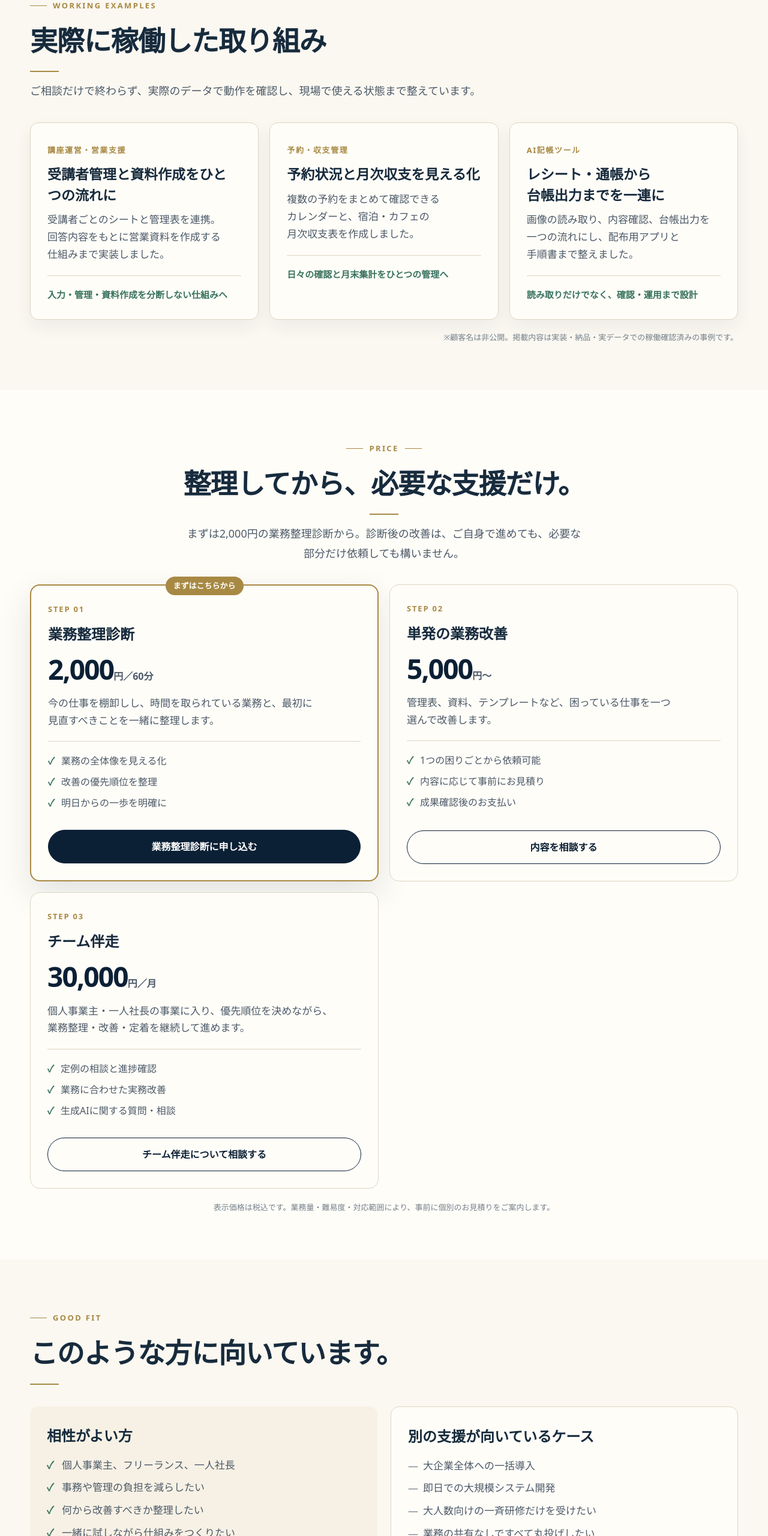
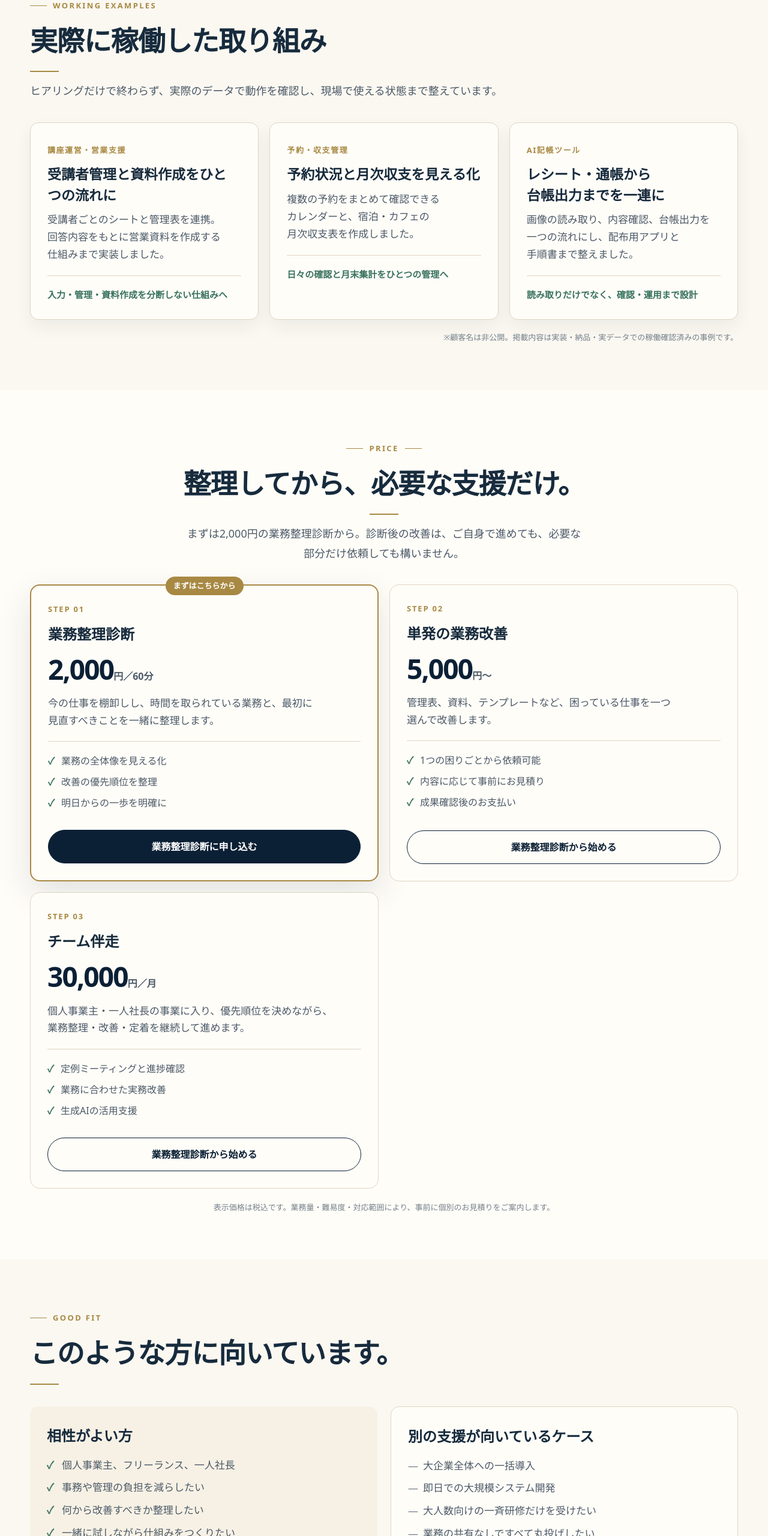
Before and after one commit to suehiro111440-code/aibanso-team-operations, a plain HTML site: page index.html in a window 1280 px wide. Shown: the part 2640-5200 px from the top of the page at 60% size. Drawn offline with Linux system fonts and the light colour scheme.

Commit message:
Route all leads through paid business diagnosis

```diff
--- a/index.html
+++ b/index.html
@@ -613,7 +613,7 @@
         <div class="section-head reveal">
           <p class="eyebrow">Working Examples</p>
           <h2>実際に稼働した取り組み</h2>
-          <p class="section-lead">ご相談だけで終わらず、実際のデータで動作を確認し、現場で使える状態まで整えています。</p>
+          <p class="section-lead">ヒアリングだけで終わらず、実際のデータで動作を確認し、現場で使える状態まで整えています。</p>
         </div>
         <div class="case-grid">
           <article class="case-card reveal"><span class="case-type">講座運営・営業支援</span><h3>受講者管理と資料作成をひとつの流れに</h3><p>受講者ごとのシートと管理表を連携。回答内容をもとに営業資料を作成する仕組みまで実装しました。</p><div class="case-result">入力・管理・資料作成を分断しない仕組みへ</div></article>
@@ -644,14 +644,14 @@
             <div class="price"><strong>5,000</strong><small>円〜</small></div>
             <p class="plan-desc">管理表、資料、テンプレートなど、困っている仕事を一つ選んで改善します。</p>
             <ul><li>1つの困りごとから依頼可能</li><li>内容に応じて事前にお見積り</li><li>成果確認後のお支払い</li></ul>
-            <a class="button button-secondary" href="https://forms.gle/bzFWMhvuxpW9AD677" target="_blank" rel="noopener">内容を相談する</a>
+            <a class="button button-secondary" href="https://forms.gle/bzFWMhvuxpW9AD677" target="_blank" rel="noopener">業務整理診断から始める</a>
           </article>
           <article class="plan reveal">
             <span class="plan-step">STEP 03</span><h3>チーム伴走</h3>
             <div class="price"><strong>30,000</strong><small>円／月</small></div>
             <p class="plan-desc">個人事業主・一人社長の事業に入り、優先順位を決めながら、業務整理・改善・定着を継続して進めます。</p>
-            <ul><li>定例の相談と進捗確認</li><li>業務に合わせた実務改善</li><li>生成AIに関する質問・相談</li></ul>
-            <a class="button button-secondary" href="https://forms.gle/bzFWMhvuxpW9AD677" target="_blank" rel="noopener">チーム伴走について相談する</a>
+            <ul><li>定例ミーティングと進捗確認</li><li>業務に合わせた実務改善</li><li>生成AIの活用支援</li></ul>
+            <a class="button button-secondary" href="https://forms.gle/bzFWMhvuxpW9AD677" target="_blank" rel="noopener">業務整理診断から始める</a>
           </article>
         </div>
         <p class="price-note">表示価格は税込です。業務量・難易度・対応範囲により、事前に個別のお見積りをご案内します。</p>
@@ -673,8 +673,8 @@
         <div class="section-head center reveal"><p class="eyebrow">FAQ</p><h2>よくある質問</h2></div>
         <div class="faq-list reveal">
           <details open><summary>AIやパソコンに詳しくなくても大丈夫ですか？</summary><div class="answer">大丈夫です。専門用語を覚えることより、今の仕事が楽になることを優先します。必要な操作は、実際の業務に合わせて分かりやすくお伝えします。</div></details>
-          <details><summary>どのような業務から相談できますか？</summary><div class="answer">転記・集計・予約管理・顧客管理・資料作成・報告書作成など、繰り返し発生する仕事や、特定の人に集中している仕事からご相談いただけます。</div></details>
-          <details><summary>診断を受けると、月額契約が必要ですか？</summary><div class="answer">必要ありません。診断結果をもとにご自身で改善していただいて構いません。実作業の支援が必要な場合だけ、単発改善やチーム伴走をご相談ください。</div></details>
+          <details><summary>どのような業務を整理できますか？</summary><div class="answer">転記・集計・予約管理・顧客管理・資料作成・報告書作成など、繰り返し発生する仕事や、特定の人に集中している仕事を整理できます。</div></details>
+          <details><summary>診断を受けると、月額契約が必要ですか？</summary><div class="answer">必要ありません。診断結果をもとにご自身で改善していただいて構いません。実作業の支援が必要な場合だけ、単発改善やチーム伴走をお選びいただけます。</div></details>
           <details><summary>業務整理診断の支払い方法は？</summary><div class="answer">申込みフォームを送信いただいた後、日程とあわせてお支払い方法をご案内します。</div></details>
           <details><summary>どのくらいの期間で改善できますか？</summary><div class="answer">業務の内容によって異なります。小さな管理表やテンプレートは単発で対応できる場合があります。複数人が関わる業務や定着が必要な場合は、1ヶ月以上の伴走をご提案します。</div></details>
         </div>
```
